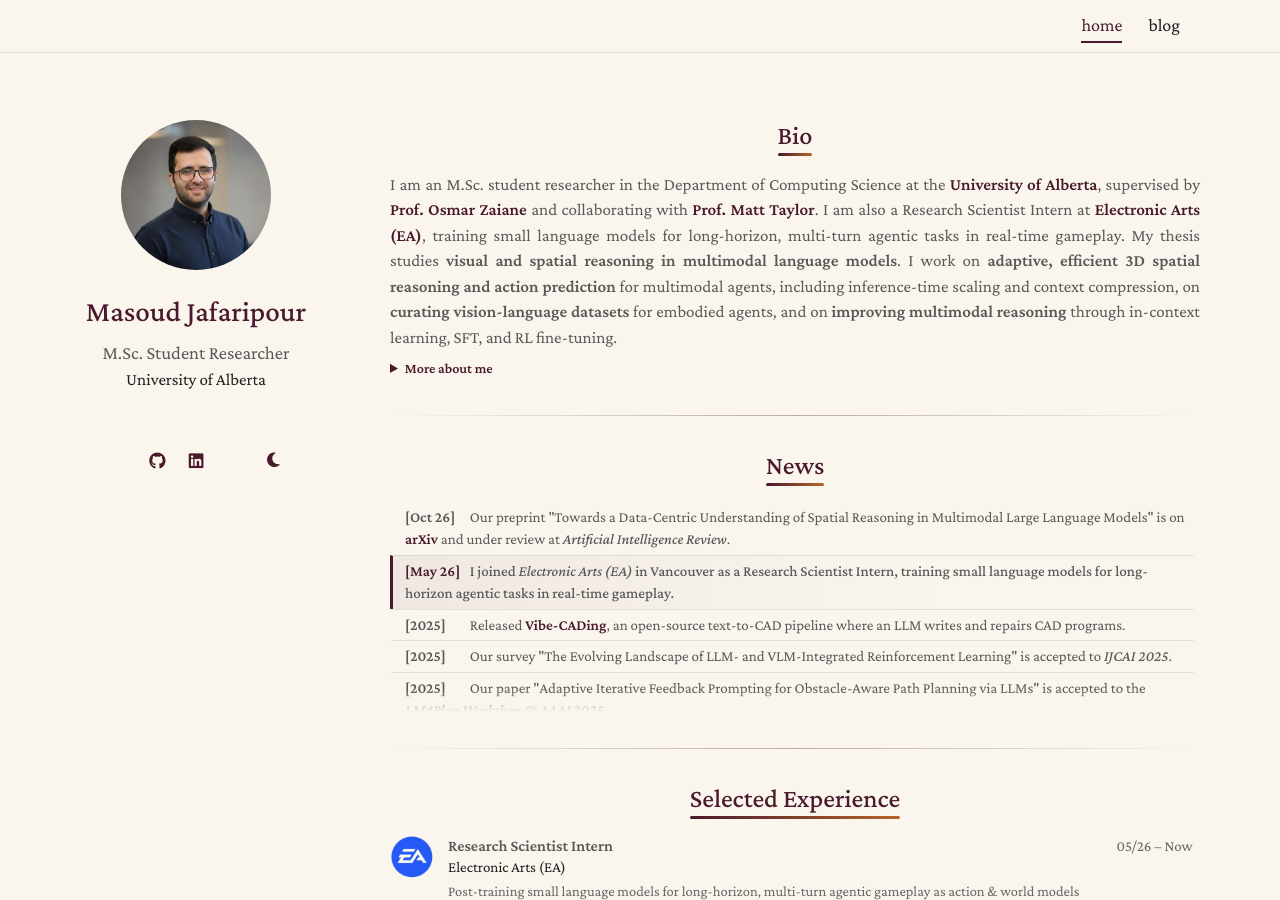
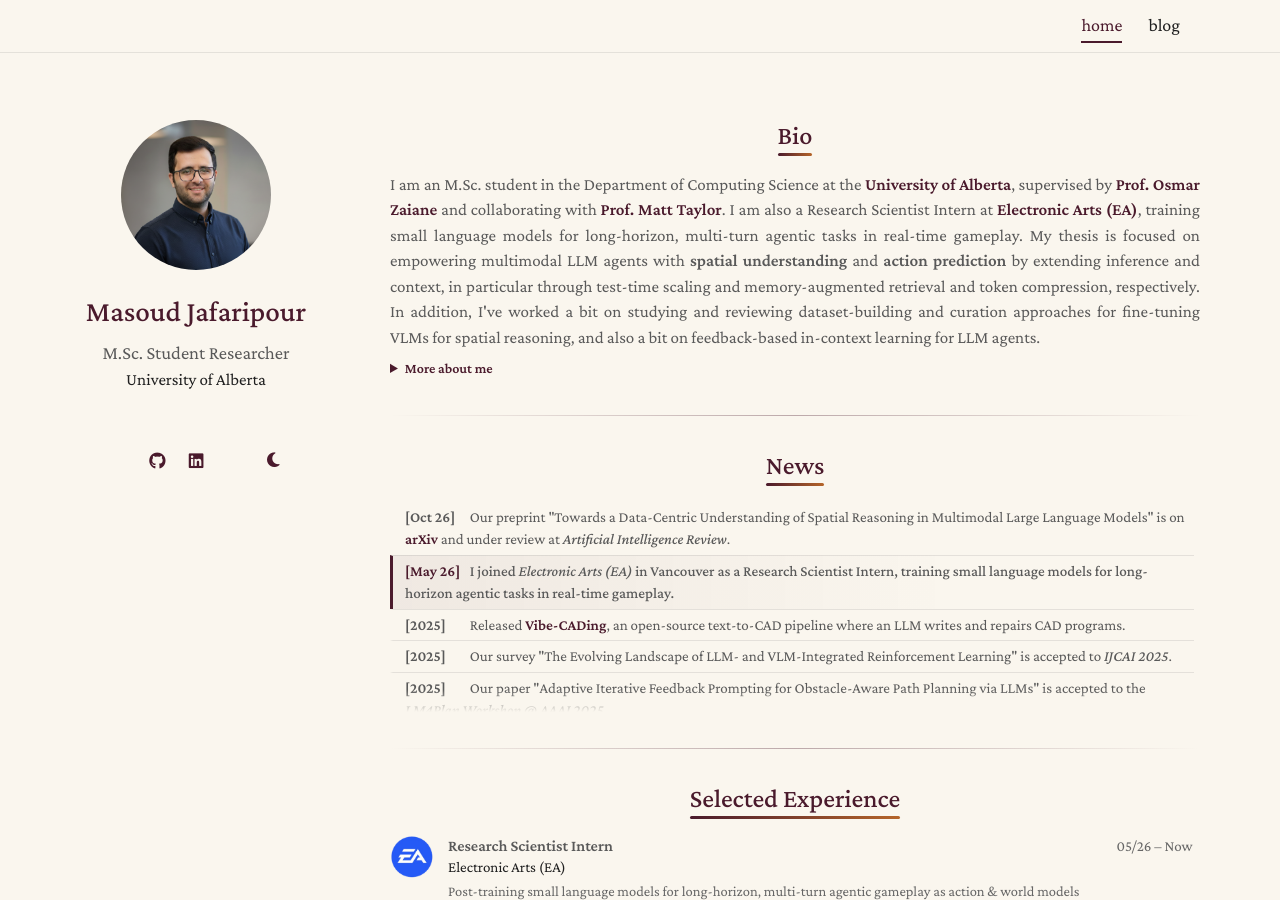
Before and after one commit to Masoudjafaripour/masoudjafaripour.github.io, a Jekyll site: the page built from index.md, in a window 1280 px wide and 900 px high. Built offline with Jekyll 4.4.1, drawn with Linux system fonts in a browser that asks for light colours; a style sheet for code colours, icons or effects is not loaded.

Commit message:
Update bio and thesis focus
Co-Authored-By: Claude Opus 5.5 <noreply@anthropic.com>

```diff
--- a/index.md
+++ b/index.md
@@ -5,7 +5,7 @@ layout: homepage
 <h2 id="bio">Bio</h2>
 
 <p class="bio-text">
-I am an M.Sc. student researcher in the Department of Computing Science at the <a href="https://www.ualberta.ca/">University of Alberta</a>, supervised by <a href="https://webdocs.cs.ualberta.ca/~zaiane/">Prof. Osmar Zaiane</a> and collaborating with <a href="https://drmatttaylor.net/">Prof. Matt Taylor</a>. I am also a Research Scientist Intern at <a href="https://www.ea.com/">Electronic Arts (EA)</a>, training small language models for long-horizon, multi-turn agentic tasks in real-time gameplay. My thesis studies <b>visual and spatial reasoning in multimodal language models</b>. I work on <b>adaptive, efficient 3D spatial reasoning and action prediction</b> for multimodal agents, including inference-time scaling and context compression, on <b>curating vision-language datasets</b> for embodied agents, and on <b>improving multimodal reasoning</b> through in-context learning, SFT, and RL fine-tuning.
+I am an M.Sc. student in the Department of Computing Science at the <a href="https://www.ualberta.ca/">University of Alberta</a>, supervised by <a href="https://webdocs.cs.ualberta.ca/~zaiane/">Prof. Osmar Zaiane</a> and collaborating with <a href="https://drmatttaylor.net/">Prof. Matt Taylor</a>. I am also a Research Scientist Intern at <a href="https://www.ea.com/">Electronic Arts (EA)</a>, training small language models for long-horizon, multi-turn agentic tasks in real-time gameplay. My thesis is focused on empowering multimodal LLM agents with <b>spatial understanding</b> and <b>action prediction</b> by extending inference and context, in particular through test-time scaling and memory-augmented retrieval and token compression, respectively. In addition, I've worked a bit on studying and reviewing dataset-building and curation approaches for fine-tuning VLMs for spatial reasoning, and also a bit on feedback-based in-context learning for LLM agents.
 </p>
 
 <details class="more-about-me">
```
